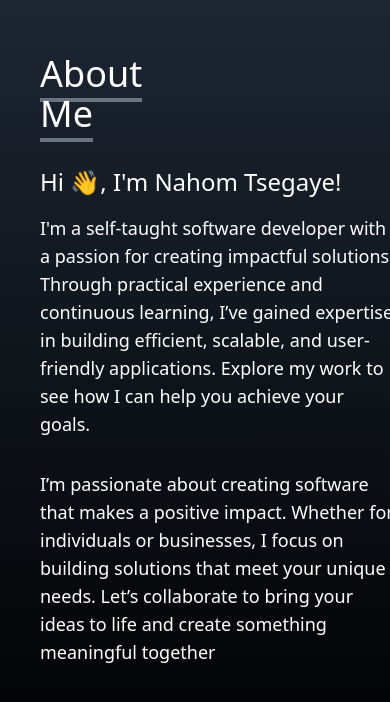
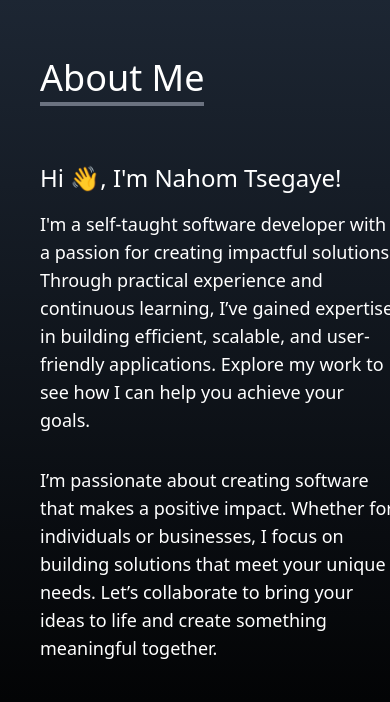
Before and after one commit to NahomT23/Portfolio, a React (Vite) app in the folder Portfolio/: page / in a window 390 px wide. Shown: the part 906-1608 px from the top of the page. Built offline with nearby package versions, Linux system fonts and the light colour scheme; a web font is replaced by a local one.

Commit message:
about page text cutting off fixed

```diff
--- a/Portfolio/src/Components/About.jsx
+++ b/Portfolio/src/Components/About.jsx
@@ -1,3 +1,110 @@
+// import React from 'react';
+// import { motion, useAnimation } from 'framer-motion';
+// import { useInView } from 'react-intersection-observer';
+
+// const About = () => {
+//   const { ref: titleRef, inView: titleInView } = useInView({
+//     triggerOnce: true, // Trigger animation only once
+//     threshold: 0.2,
+//   });
+
+//   const { ref: contentRef, inView: contentInView } = useInView({
+//     triggerOnce: true, // Trigger animation only once
+//     threshold: 0.2,
+//   });
+
+//   // Framer Motion controls
+//   const controlsTitle = useAnimation();
+//   const controlsContentLeft = useAnimation();
+//   const controlsContentRight = useAnimation();
+
+//   // Animate on view
+//   React.useEffect(() => {
+//     if (titleInView) {
+//       controlsTitle.start({ opacity: 1, y: 0 });
+//     } else {
+//       controlsTitle.start({ opacity: 0, y: -20 });
+//     }
+
+//     if (contentInView) {
+//       controlsContentLeft.start({ opacity: 1, x: 0 });
+//       controlsContentRight.start({ opacity: 1, x: 0 });
+//     } else {
+//       controlsContentLeft.start({ opacity: 0, x: -50 });
+//       controlsContentRight.start({ opacity: 0, x: 50 });
+//     }
+//   }, [titleInView, contentInView, controlsTitle, controlsContentLeft, controlsContentRight]);
+
+//   return (
+//     <div name='about' className='w-full h-screen bg-gradient-to-b from-gray-800 to-black text-white overflow-hidden'>
+//       <div className='flex flex-col justify-center items-center w-full h-full ml-6'>
+
+//         {/* Section Title */}
+//         <div className='max-w-[1000px] w-full grid grid-cols-2 gap-8 '>
+//           <div className='text-left pb-8 pl-4 '>
+//             <motion.p
+//               ref={titleRef}
+//               className='text-4xl merriweather-bold inline border-b-4 border-gray-500'
+//               initial={{ opacity: 0, y: -20 }}
+//               animate={controlsTitle}
+//               transition={{ duration: 0.6, ease: 'easeOut' }}
+//             >
+//               About Me
+//             </motion.p>
+//           </div>
+//           <div></div>
+//         </div>
+
+//         {/* Content Container */}
+//         <div className='max-w-[1000px] w-full grid sm:grid-cols-2 gap-8 px-4'>
+//           <motion.div
+//             ref={contentRef}
+//             className='text-left'
+//             initial={{ opacity: 0, x: -50 }}
+//             animate={controlsContentLeft}
+//             transition={{ duration: 0.6, ease: 'easeOut' }}
+//           >
+//             <p className='text-2xl merriweather-bold'>
+//               Hi 👋, I'm Nahom Tsegaye!
+//             </p>
+//             <p className='text-lg mt-4 merriweather-regular'>
+//               I'm a self-taught software developer with a passion for creating impactful solutions.
+//                Through practical experience and continuous learning, I’ve gained expertise in building
+//                 efficient, scalable, and user-friendly applications. Explore my work to see how I can help you achieve your goals.
+//             </p>
+//           </motion.div>
+//           <motion.div
+//             ref={contentRef}
+//             className='text-left'
+//             initial={{ opacity: 0, x: 50 }}
+//             animate={controlsContentRight}
+//             transition={{ duration: 0.6, ease: 'easeOut' }}
+//           >
+//             <p className='text-lg merriweather-regular'>
+//             I’m passionate about creating software that makes a positive impact. Whether for individuals or businesses, I focus on building solutions that meet your unique needs. Let’s collaborate to bring your ideas to life and create something meaningful together
+//             </p>
+//           </motion.div>
+//         </div>
+
+//       </div>
+//     </div>
+//   );
+// };
+
+// export default About;
+
+
+
+
+
+
+
+
+
+
+
+
+
 import React from 'react';
 import { motion, useAnimation } from 'framer-motion';
 import { useInView } from 'react-intersection-observer';
@@ -40,7 +147,7 @@ const About = () => {
       <div className='flex flex-col justify-center items-center w-full h-full ml-6'>
 
         {/* Section Title */}
-        <div className='max-w-[1000px] w-full grid grid-cols-2 gap-8 '>
+        <div className='max-w-[1000px] w-full grid grid-cols-1 sm:grid-cols-2 gap-8 '>
           <div className='text-left pb-8 pl-4 '>
             <motion.p
               ref={titleRef}
@@ -56,7 +163,7 @@ const About = () => {
         </div>
 
         {/* Content Container */}
-        <div className='max-w-[1000px] w-full grid sm:grid-cols-2 gap-8 px-4'>
+        <div className='max-w-[1000px] w-full grid sm:grid-cols-2 gap-8 px-4 overflow-x-auto'>
           <motion.div
             ref={contentRef}
             className='text-left'
@@ -68,8 +175,6 @@ const About = () => {
               Hi 👋, I'm Nahom Tsegaye!
             </p>
             <p className='text-lg mt-4 merriweather-regular'>
-              {/* I'm a software developer with a passion for creating impactful solutions.
-              Explore my work and see how I can help you achieve your goals. */}
               I'm a self-taught software developer with a passion for creating impactful solutions.
                Through practical experience and continuous learning, I’ve gained expertise in building
                 efficient, scalable, and user-friendly applications. Explore my work to see how I can help you achieve your goals.
@@ -83,7 +188,7 @@ const About = () => {
             transition={{ duration: 0.6, ease: 'easeOut' }}
           >
             <p className='text-lg merriweather-regular'>
-            I’m passionate about creating software that makes a positive impact. Whether for individuals or businesses, I focus on building solutions that meet your unique needs. Let’s collaborate to bring your ideas to life and create something meaningful together
+            I’m passionate about creating software that makes a positive impact. Whether for individuals or businesses, I focus on building solutions that meet your unique needs. Let’s collaborate to bring your ideas to life and create something meaningful together.
             </p>
           </motion.div>
         </div>
```
